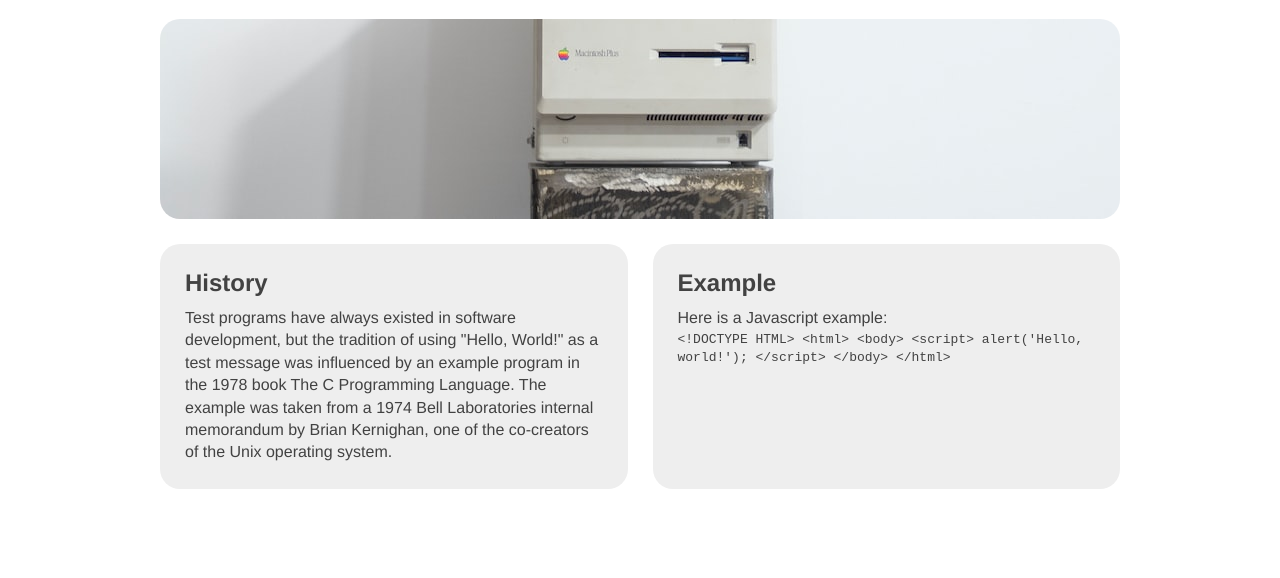
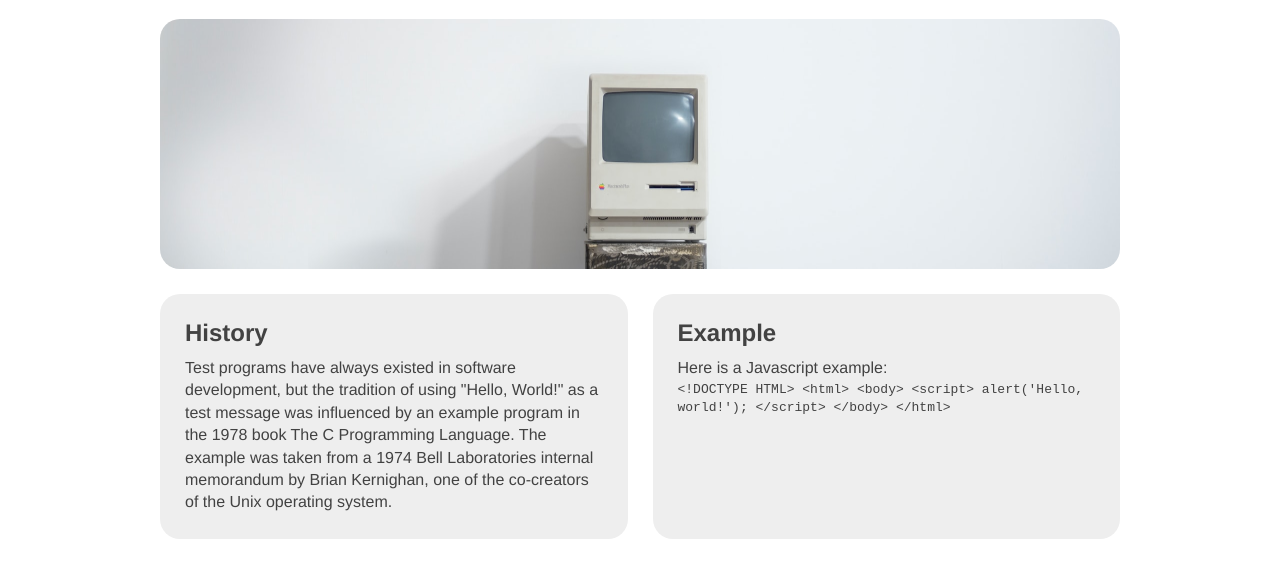
Before and after one commit to Kenny-jnr/hello-world, a plain HTML site: page index.html in a window 1280 px wide. Shown: the part 76-654 px from the top of the page. Drawn offline with Linux system fonts and the light colour scheme.

Commit message:
crop picture

```diff
--- a/screen.css
+++ b/screen.css
@@ -14,8 +14,9 @@ main {
 
 .masthead {
   background-image: url('images/mac.jpg');
+  background-size: cover;
   background-position: bottom;
-  height: 200px;
+  height: 250px;
   border-radius: 20px;
 }
 
```
